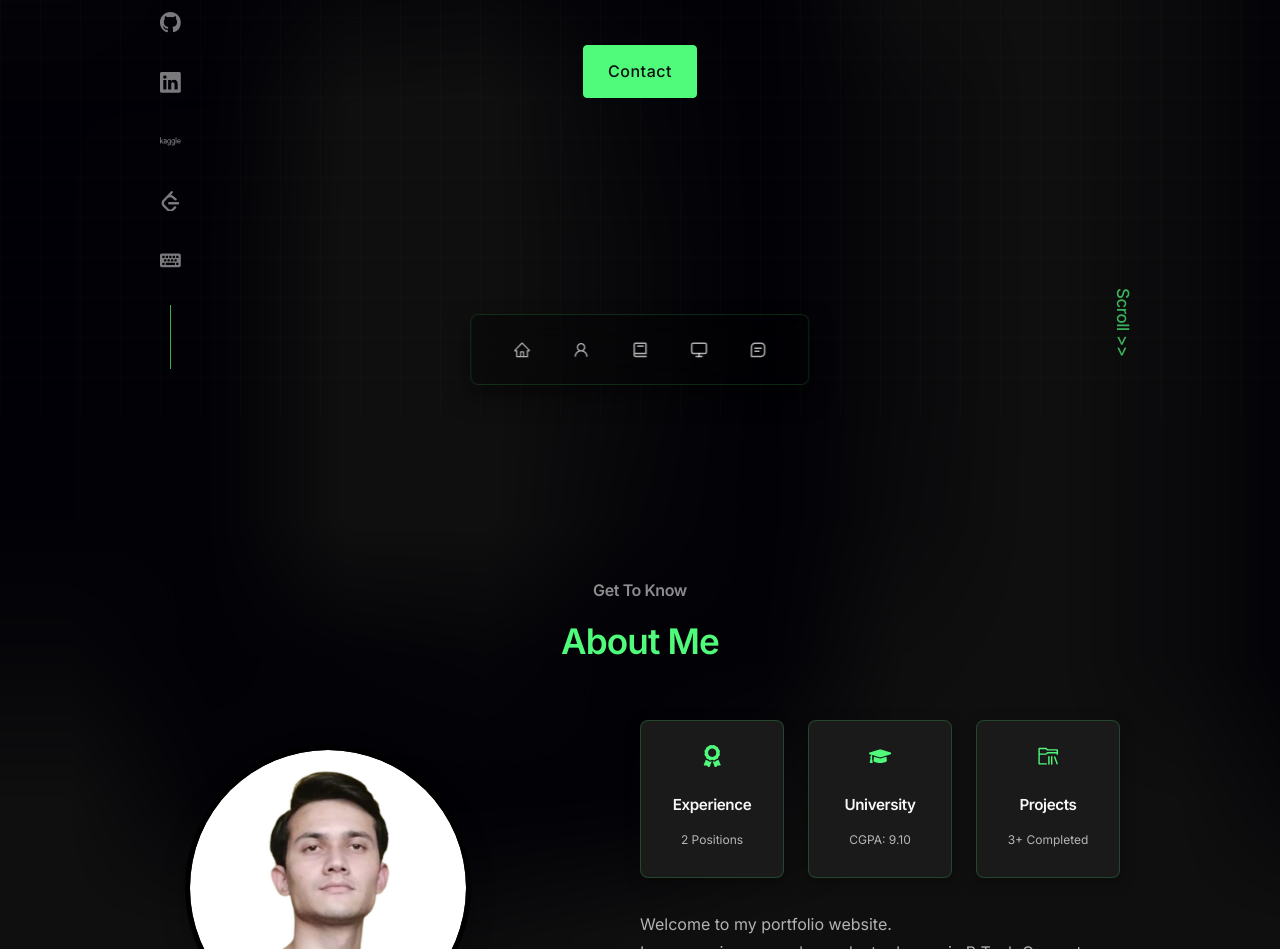
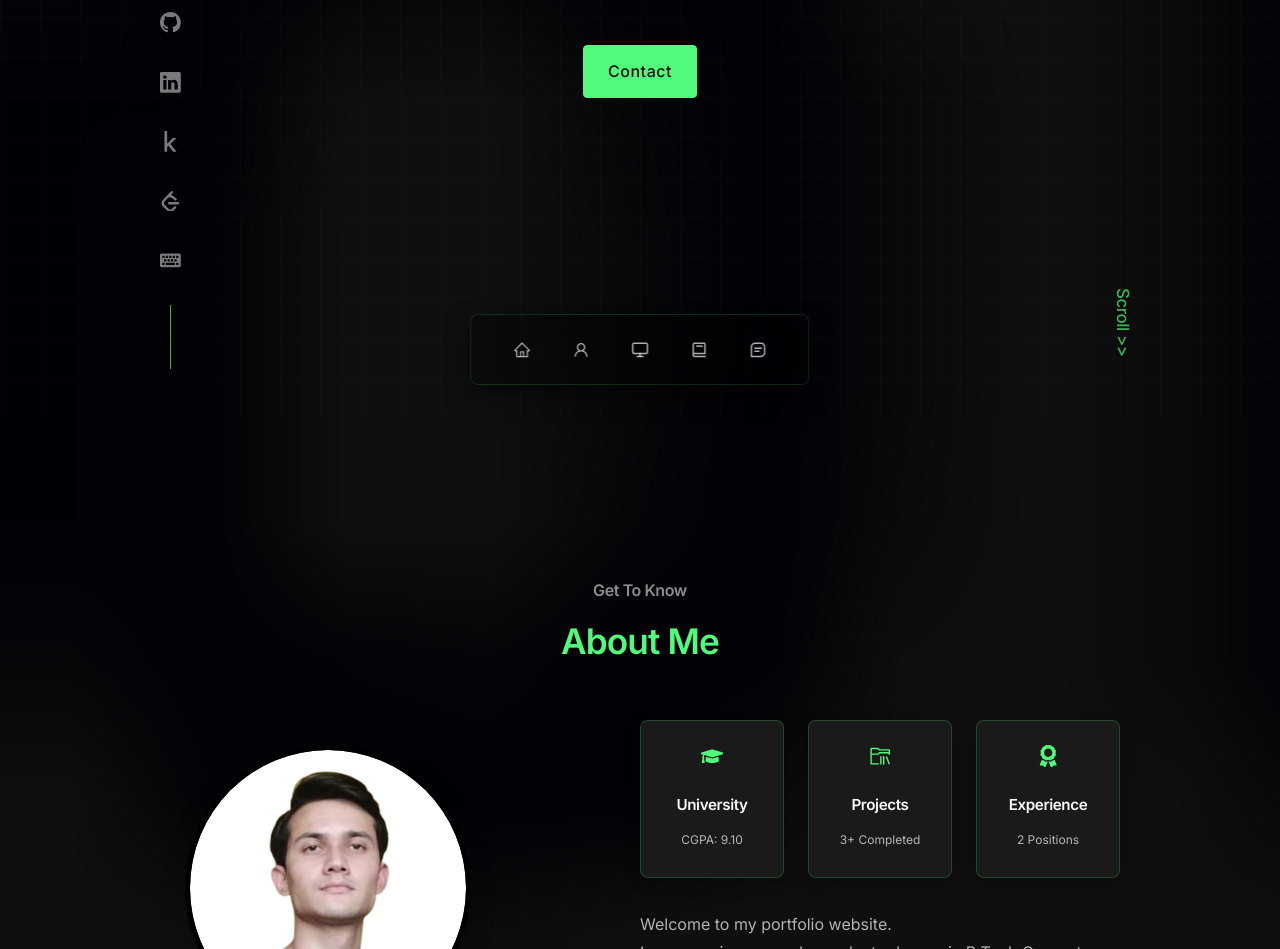
Before and after one commit to AbhishekRana21/AbhishekRana21.github.io, a React (Create React App) app: page / in a window 1280 px wide. Shown: the part 383-1332 px from the top of the page. Built offline with nearby package versions, Linux system fonts and the light colour scheme.

Commit message:
update website

```diff
--- a/src/App.jsx
+++ b/src/App.jsx
@@ -13,8 +13,8 @@ const App = () => {
       <Header/>
       <Nav/>
       <About/>
+      <Portfolio/>
       <Experience/>
-      <Portfolio/>
       <Contact/>
       <Footer/>
     </>
--- a/src/components/about/About.jsx
+++ b/src/components/about/About.jsx
@@ -21,13 +21,7 @@ const About = () => {
         <div className="about__content">
           <div className="about__cards">
 
-            <article className='about__card'>
-              <FaAward className='about__icon'/>
-              <h5>Experience</h5>
-              <small>2 Positions</small>
-            </article>
-
-            <article className='about__card'>
+          <article className='about__card'>
               <FaGraduationCap className='about__icon'/>
               <h5>University</h5>
               <small>CGPA: 9.10</small>
@@ -37,6 +31,13 @@ const About = () => {
               <VscFolderLibrary className='about__icon'/>
               <h5>Projects</h5>
               <small>3+ Completed</small>
+            </article>
+
+
+            <article className='about__card'>
+              <FaAward className='about__icon'/>
+              <h5>Experience</h5>
+              <small>2 Positions</small>
             </article>
 
           </div>
--- a/src/components/footer/Footer.jsx
+++ b/src/components/footer/Footer.jsx
@@ -2,8 +2,8 @@ import React from 'react'
 import './footer.css'
 import {BsLinkedin} from 'react-icons/bs'
 import {BsGithub} from 'react-icons/bs'
-import {FaKeyboard} from 'react-icons/fa'
-import {SiKaggle, SiLeetcode} from 'react-icons/si'
+import {FaKeyboard, FaKaggle} from 'react-icons/fa'
+import {SiLeetcode} from 'react-icons/si'
 
 const Footer = () => {
   return (
@@ -13,15 +13,15 @@ const Footer = () => {
       <ul className='permalinks'>
         <li><a href="#">Home</a></li>
         <li><a href="#about">About</a></li>
+        <li><a href="#projects">Projects</a></li>
         <li><a href="#experience">Experience</a></li>
-        <li><a href="#projects">Projects</a></li>
         <li><a href="#contact">Contact</a></li>
       </ul>
 
       <div className="footer__socials">
         <a href="https://github.com/AbhishekRana21" target="_blank"><BsGithub/></a>
         <a href="https://linkedin.com/in/AbhishekRana21" target="_blank"><BsLinkedin/></a>
-        <a href="https://www.kaggle.com/abhishekrana21" target="_blank"><SiKaggle/></a>
+        <a href="https://www.kaggle.com/abhishekrana21" target="_blank"><FaKaggle/></a>
         <a href="https://leetcode.com/u/AbhishekRana21/" target="_blank"><SiLeetcode/></a>
         <a href="https://www.keybr.com/profile/12ao5hj" target="_blank"><FaKeyboard/></a>
       </div>
--- a/src/components/header/HeaderMobileSocials.jsx
+++ b/src/components/header/HeaderMobileSocials.jsx
@@ -1,15 +1,15 @@
 import React from 'react'
 import {BsLinkedin} from 'react-icons/bs'
 import {BsGithub} from 'react-icons/bs'
-import {FaKeyboard} from 'react-icons/fa'
-import {SiKaggle, SiLeetcode} from 'react-icons/si'
+import {FaKeyboard, FaKaggle} from 'react-icons/fa'
+import {SiLeetcode} from 'react-icons/si'
 
 const HeaderMobileSocials = () => {
   return (
     <div className='header__mobile-socials'>
         <a href="https://github.com/AbhishekRana21" target="_blank" className='mbtn'><BsGithub/></a>
         <a href="https://linkedin.com/in/AbhishekRana21" target="_blank" className='mbtn'><BsLinkedin/></a>
-        <a href="https://www.kaggle.com/abhishekrana21" target="_blank" className='mbtn'><SiKaggle/></a>
+        <a href="https://www.kaggle.com/abhishekrana21" target="_blank" className='mbtn'><FaKaggle/></a>
         <a href="https://leetcode.com/u/AbhishekRana21/" target="_blank" className='mbtn'><SiLeetcode/></a>
         <a href="https://www.keybr.com/profile/12ao5hj" target="_blank"><FaKeyboard/></a>
     </div>
--- a/src/components/header/HeaderSocials.jsx
+++ b/src/components/header/HeaderSocials.jsx
@@ -1,15 +1,15 @@
 import React from 'react'
 import {BsLinkedin} from 'react-icons/bs'
 import {BsGithub} from 'react-icons/bs'
-import {FaKeyboard} from 'react-icons/fa'
-import {SiKaggle, SiLeetcode} from 'react-icons/si'
+import {FaKeyboard, FaKaggle} from 'react-icons/fa'
+import {SiLeetcode} from 'react-icons/si'
 
 const HeaderSocials = () => {
   return (
     <div className='header__socials'>
         <a href="https://github.com/AbhishekRana21" target="_blank"><BsGithub/></a>
         <a href="https://linkedin.com/in/AbhishekRana21" target="_blank"><BsLinkedin/></a>
-        <a href="https://www.kaggle.com/abhishekrana21" target="_blank"><SiKaggle/></a>
+        <a href="https://www.kaggle.com/abhishekrana21" target="_blank"><FaKaggle/></a>
         <a href="https://leetcode.com/u/AbhishekRana21/" target="_blank"><SiLeetcode/></a>
         <a href="https://www.keybr.com/profile/12ao5hj" target="_blank"><FaKeyboard/></a>
     </div>
--- a/src/components/nav/Nav.jsx
+++ b/src/components/nav/Nav.jsx
@@ -11,8 +11,8 @@ const Nav = () => {
     <nav>
       <a href="#"><AiOutlineHome/></a>
       <a href="#about"><AiOutlineUser/></a>
+      <a href="#projects"><FiMonitor/></a>
       <a href="#experience"><BiBook/></a>
-      <a href="#projects"><FiMonitor/></a>
       <a href="#contact"><BiMessageSquareDetail/></a>
     </nav>
   )
```
